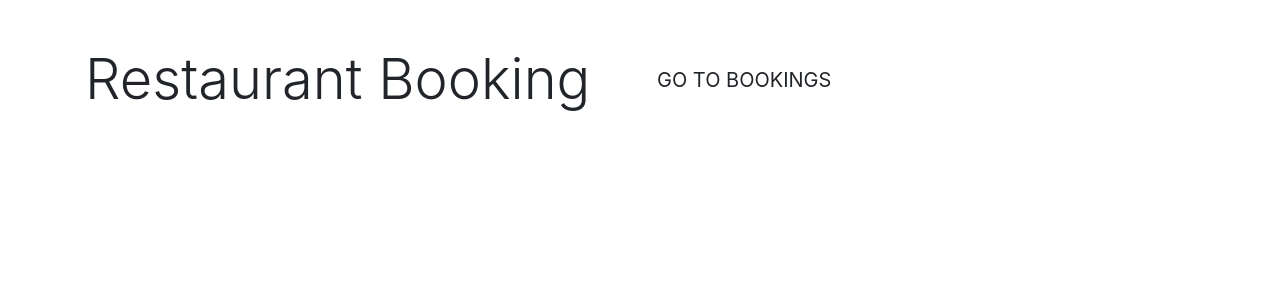
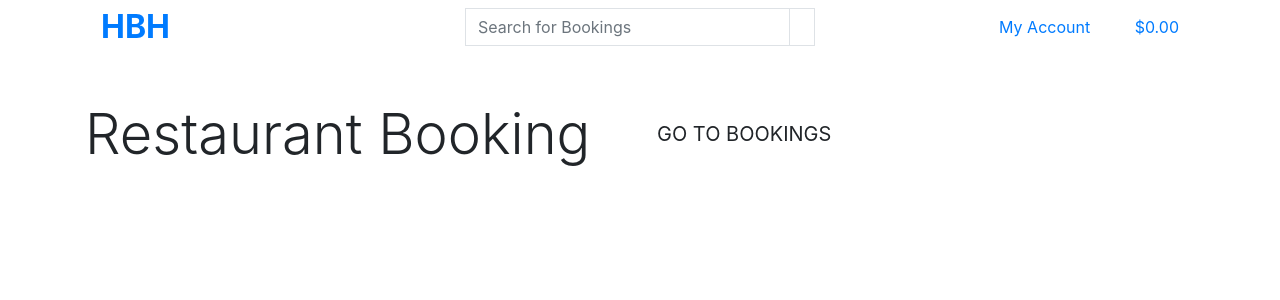
Before and after one commit to aticodein/HBH-Restaurant-Booking, a Django app: page / in a window 1280 px wide. Shown: the top 300 px of the page. Run offline with Django 3.2, Linux system fonts and the light colour scheme; some libraries are stand-ins or nearby versions.

Commit message:
added base header links

```diff
--- a/home/templates/home/index.html
+++ b/home/templates/home/index.html
@@ -6,7 +6,63 @@
 {% block page_header %}
     <div class="container header-container">
         <div class="row">
-            <div class="col"></div>
+            <div class="col-12 col-lg-4 my-auto py-1 py-lg-0 text-center text-lg-left">
+                <a href="{% url 'home' %}" class="nav-link main-logo-link">
+                    <h2 class="logo-font text-black my-0"><strong>HBH</strong></h2>
+                </a>
+            </div>
+            <div class="col-12 col-lg-4 my-auto py-1 py-lg-0">
+                <form method="GET" action="">
+                    <div class="input-group w-100">
+                        <input class="form-control border border-black rounded-0" type="text" name="q" placeholder="Search for Bookings">
+                        <div class="input-group-append">
+                            <button class="form-control btn btn-black border border-black rounded-0" type="submit">
+                                <span class="icon">
+                                    <i class="fas fa-search"></i>
+                                </span>
+                            </button>
+                        </div>
+                    </div>
+                </form>
+            </div>
+            <div class="col-12 col-lg-4 my-auto py-1 py-lg-0">
+                <ul class="list-inline list-unstyled text-center text-lg-right my-0">
+                    <li class="list-inline-item dropdown">
+                        <a class="text-black nav-link" href="#" id="user-options" data-toggle="dropdown" aria-haspopup="true" aria-expanded="false">
+                            <div class="text-center">
+                                <div><i class="fas fa-user fa-lg"></i></div>
+                                <p class="my-0">My Account</p>
+                            </div>
+                        </a>
+                        <div class="dropdown-menu border-0" aria-labelledby="user-options">
+                            {% if request.user.is_authenticated %}
+                                {% if request.user.is_superuser %}
+                                    <a href="" class="dropdown-item">Product Management</a>
+                                {% endif %}
+                                <a href="" class="dropdown-item">My Profile</a>
+                                <a href="{% url 'account_logout' %}" class="dropdown-item">Logout</a>
+                            {% else %}
+                                <a href="{% url 'account_signup' %}" class="dropdown-item">Register</a>
+                                <a href="{% url 'account_login' %}" class="dropdown-item">Login</a>
+                            {% endif %}
+                        </div>
+                    </li>
+                    <li class="list-inline-item">
+                        <a class="{% if grand_total %}text-info font-weight-bold{% else %}text-black{% endif %} nav-link" href="">
+                            <div class="text-center">
+                                <div><i class="fas fa-shopping-bag fa-lg"></i></div>
+                                <p class="my-0">
+                                    {% if grand_total %}
+                                        ${{ grand_total|floatformat:2 }}
+                                    {% else %}
+                                        $0.00
+                                    {% endif %}
+                                </p>
+                            </div>
+                        </a>
+                    </li>
+                </ul>
+            </div>
         </div>
     </div>
 
```
